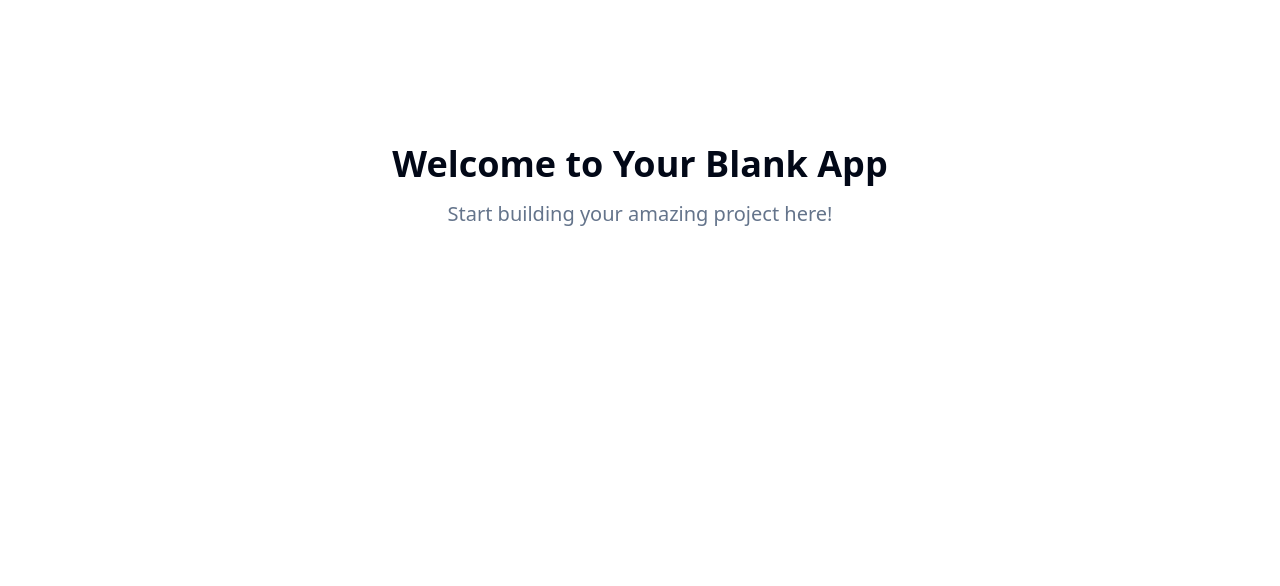
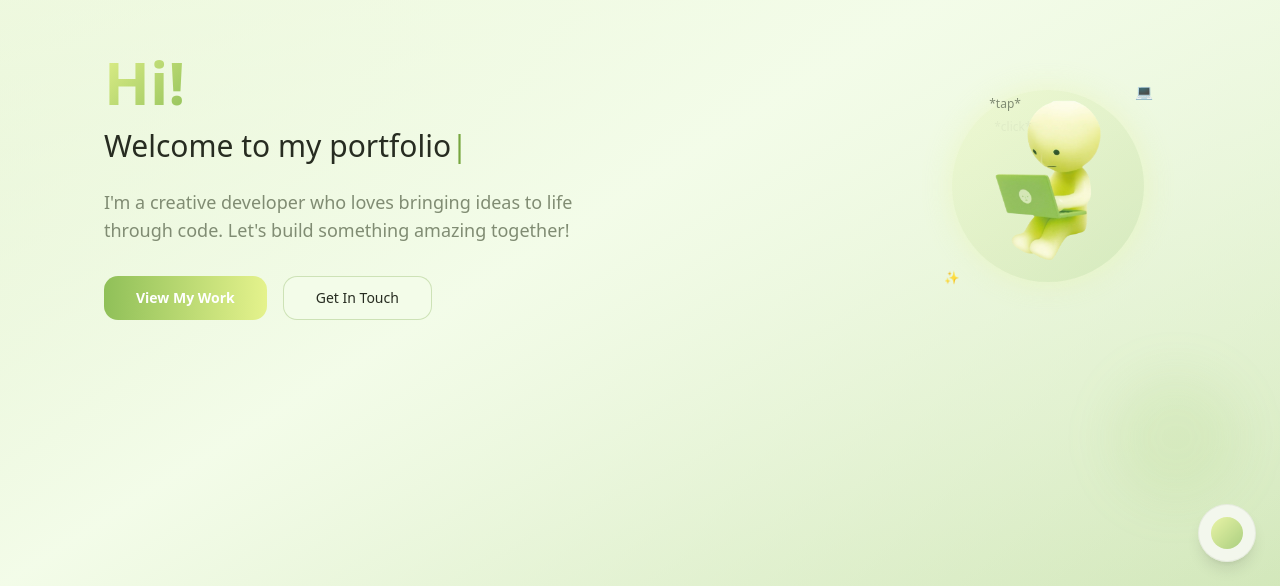
Before and after one commit to Zebenayyy/hello-type-buddy, a React (Vite) app: page / in a window 1280 px wide. Shown: the part 214-800 px from the top of the page. Built offline with nearby package versions, Linux system fonts and the light colour scheme.

Commit message:
Add character to welcome
Add a character to the welcome section of the portfolio. The character will be positioned in the corner and will appear to be typing.

```diff
--- /dev/null
+++ b/src/components/CharacterSection.tsx
@@ -0,0 +1,40 @@
+import React from 'react';
+import ClickEffect from './ClickEffect';
+
+interface CharacterSectionProps {
+  className?: string;
+}
+
+const CharacterSection: React.FC<CharacterSectionProps> = ({ className = "" }) => {
+  return (
+    <div className={`relative ${className}`}>
+      {/* Character container */}
+      <div className="relative">
+        <div className="character-glow rounded-full p-4 bg-gradient-to-br from-character-yellow/20 to-character-green/20 backdrop-blur-sm">
+          <img
+            src="/lovable-uploads/040a7602-c58c-4496-9ec0-b04c7c0b305e.png"
+            alt="Friendly character typing on laptop"
+            className="w-32 h-32 md:w-40 md:h-40 object-contain animate-bounce-gentle"
+          />
+        </div>
+
+        {/* Typing effects around the character */}
+        <ClickEffect
+          isActive={true}
+          className="w-full h-full top-0 left-0"
+        />
+
+        {/* Floating typing indicators */}
+        <div className="absolute -top-2 -right-2 text-sm text-primary animate-typing">
+          💻
+        </div>
+
+        <div className="absolute -bottom-1 -left-2 text-xs text-muted-foreground animate-typing" style={{animationDelay: '0.5s'}}>
+          ✨
+        </div>
+      </div>
+    </div>
+  );
+};
+
+export default CharacterSection;
--- /dev/null
+++ b/src/components/ClickEffect.tsx
@@ -0,0 +1,51 @@
+import React, { useState, useEffect } from 'react';
+
+interface ClickEffectProps {
+  isActive?: boolean;
+  className?: string;
+}
+
+const ClickEffect: React.FC<ClickEffectProps> = ({ isActive = true, className = "" }) => {
+  const [clicks, setClicks] = useState<string[]>([]);
+
+  useEffect(() => {
+    if (!isActive) return;
+
+    const addClick = () => {
+      const clickSounds = ['*click*', '*tap*', '*type*'];
+      const randomSound = clickSounds[Math.floor(Math.random() * clickSounds.length)];
+
+      setClicks(prev => [...prev, randomSound]);
+
+      // Remove the click after animation
+      setTimeout(() => {
+        setClicks(prev => prev.slice(1));
+      }, 2000);
+    };
+
+    // Add clicks at random intervals
+    const interval = setInterval(addClick, Math.random() * 1000 + 800);
+
+    return () => clearInterval(interval);
+  }, [isActive]);
+
+  return (
+    <div className={`absolute pointer-events-none ${className}`}>
+      {clicks.map((click, index) => (
+        <div
+          key={index}
+          className="absolute text-xs text-muted-foreground animate-fade-in"
+          style={{
+            left: Math.random() * 60 + 'px',
+            top: Math.random() * 40 + 'px',
+            animationDelay: `${index * 0.2}s`
+          }}
+        >
+          {click}
+        </div>
+      ))}
+    </div>
+  );
+};
+
+export default ClickEffect;
--- /dev/null
+++ b/src/components/TypingEffect.tsx
@@ -0,0 +1,48 @@
+import React, { useState, useEffect } from 'react';
+
+interface TypingEffectProps {
+  text: string;
+  speed?: number;
+  showCursor?: boolean;
+  className?: string;
+}
+
+const TypingEffect: React.FC<TypingEffectProps> = ({
+  text,
+  speed = 100,
+  showCursor = true,
+  className = ""
+}) => {
+  const [displayText, setDisplayText] = useState('');
+  const [currentIndex, setCurrentIndex] = useState(0);
+  const [showTypingCursor, setShowTypingCursor] = useState(true);
+
+  useEffect(() => {
+    if (currentIndex < text.length) {
+      const timer = setTimeout(() => {
+        setDisplayText(text.slice(0, currentIndex + 1));
+        setCurrentIndex(currentIndex + 1);
+      }, speed);
+
+      return () => clearTimeout(timer);
+    } else if (showCursor) {
+      // Blinking cursor effect after typing is complete
+      const cursorTimer = setInterval(() => {
+        setShowTypingCursor(prev => !prev);
+      }, 600);
+
+      return () => clearInterval(cursorTimer);
+    }
+  }, [currentIndex, text, speed, showCursor]);
+
+  return (
+    <span className={className}>
+      {displayText}
+      {showCursor && showTypingCursor && (
+        <span className="animate-pulse text-primary">|</span>
+      )}
+    </span>
+  );
+};
+
+export default TypingEffect;
--- a/src/index.css
+++ b/src/index.css
@@ -8,35 +8,46 @@ All colors MUST be HSL.
 
 @layer base {
   :root {
-    --background: 0 0% 100%;
-    --foreground: 222.2 84% 4.9%;
+    --background: 88 76% 95%;
+    --foreground: 88 15% 15%;
 
-    --card: 0 0% 100%;
-    --card-foreground: 222.2 84% 4.9%;
+    --card: 88 30% 98%;
+    --card-foreground: 88 15% 15%;
 
-    --popover: 0 0% 100%;
-    --popover-foreground: 222.2 84% 4.9%;
+    --popover: 88 30% 98%;
+    --popover-foreground: 88 15% 15%;
 
-    --primary: 222.2 47.4% 11.2%;
-    --primary-foreground: 210 40% 98%;
+    --primary: 88 45% 45%;
+    --primary-foreground: 88 30% 98%;
 
-    --secondary: 210 40% 96.1%;
-    --secondary-foreground: 222.2 47.4% 11.2%;
+    --secondary: 78 60% 85%;
+    --secondary-foreground: 88 15% 25%;
 
-    --muted: 210 40% 96.1%;
-    --muted-foreground: 215.4 16.3% 46.9%;
+    --muted: 88 20% 90%;
+    --muted-foreground: 88 10% 50%;
 
-    --accent: 210 40% 96.1%;
-    --accent-foreground: 222.2 47.4% 11.2%;
+    --accent: 68 55% 75%;
+    --accent-foreground: 88 15% 15%;
 
     --destructive: 0 84.2% 60.2%;
     --destructive-foreground: 210 40% 98%;
 
-    --border: 214.3 31.8% 91.4%;
-    --input: 214.3 31.8% 91.4%;
-    --ring: 222.2 84% 4.9%;
+    --border: 88 20% 85%;
+    --input: 88 20% 90%;
+    --ring: 88 45% 45%;
 
-    --radius: 0.5rem;
+    --radius: 1rem;
+
+    /* Portfolio specific colors */
+    --character-yellow: 68 80% 75%;
+    --character-green: 88 45% 55%;
+    --soft-glow: 88 50% 85%;
+    --gradient-primary: linear-gradient(135deg, hsl(var(--character-yellow)), hsl(var(--character-green)));
+    --gradient-soft: linear-gradient(180deg, hsl(var(--background)), hsl(var(--soft-glow)));
+
+    /* Animation values */
+    --bounce-duration: 2s;
+    --typing-duration: 1.5s;
 
     --sidebar-background: 0 0% 98%;
 
@@ -56,33 +67,40 @@ All colors MUST be HSL.
   }
 
   .dark {
-    --background: 222.2 84% 4.9%;
-    --foreground: 210 40% 98%;
+    --background: 88 15% 8%;
+    --foreground: 88 20% 95%;
 
-    --card: 222.2 84% 4.9%;
-    --card-foreground: 210 40% 98%;
+    --card: 88 15% 12%;
+    --card-foreground: 88 20% 95%;
 
-    --popover: 222.2 84% 4.9%;
-    --popover-foreground: 210 40% 98%;
+    --popover: 88 15% 12%;
+    --popover-foreground: 88 20% 95%;
 
-    --primary: 210 40% 98%;
-    --primary-foreground: 222.2 47.4% 11.2%;
+    --primary: 88 50% 65%;
+    --primary-foreground: 88 15% 8%;
 
-    --secondary: 217.2 32.6% 17.5%;
-    --secondary-foreground: 210 40% 98%;
+    --secondary: 88 10% 20%;
+    --secondary-foreground: 88 20% 90%;
 
-    --muted: 217.2 32.6% 17.5%;
-    --muted-foreground: 215 20.2% 65.1%;
+    --muted: 88 10% 18%;
+    --muted-foreground: 88 8% 65%;
 
-    --accent: 217.2 32.6% 17.5%;
-    --accent-foreground: 210 40% 98%;
+    --accent: 68 40% 50%;
+    --accent-foreground: 88 20% 95%;
 
     --destructive: 0 62.8% 30.6%;
     --destructive-foreground: 210 40% 98%;
 
-    --border: 217.2 32.6% 17.5%;
-    --input: 217.2 32.6% 17.5%;
-    --ring: 212.7 26.8% 83.9%;
+    --border: 88 10% 25%;
+    --input: 88 10% 18%;
+    --ring: 88 50% 65%;
+
+    /* Dark mode portfolio colors */
+    --character-yellow: 68 70% 65%;
+    --character-green: 88 40% 45%;
+    --soft-glow: 88 20% 25%;
+    --gradient-primary: linear-gradient(135deg, hsl(var(--character-yellow)), hsl(var(--character-green)));
+    --gradient-soft: linear-gradient(180deg, hsl(var(--background)), hsl(var(--soft-glow)));
     --sidebar-background: 240 5.9% 10%;
     --sidebar-foreground: 240 4.8% 95.9%;
     --sidebar-primary: 224.3 76.3% 48%;
@@ -101,5 +119,38 @@ All colors MUST be HSL.
 
   body {
     @apply bg-background text-foreground;
+    background: var(--gradient-soft);
+    min-height: 100vh;
   }
 }
+
+@layer utilities {
+  .typing-animation {
+    animation: typing var(--typing-duration) ease-in-out infinite;
+  }
+
+  .bounce-gentle {
+    animation: bounce-gentle var(--bounce-duration) ease-in-out infinite;
+  }
+
+  .character-glow {
+    box-shadow: 0 0 30px hsl(var(--character-yellow) / 0.3);
+  }
+
+  .text-gradient {
+    background: var(--gradient-primary);
+    -webkit-background-clip: text;
+    -webkit-text-fill-color: transparent;
+    background-clip: text;
+  }
+}
+
+@keyframes typing {
+  0%, 100% { opacity: 0.7; transform: scale(1); }
+  50% { opacity: 1; transform: scale(1.05); }
+}
+
+@keyframes bounce-gentle {
+  0%, 100% { transform: translateY(0px); }
+  50% { transform: translateY(-10px); }
+}
--- a/src/pages/Index.tsx
+++ b/src/pages/Index.tsx
@@ -1,11 +1,81 @@
-// Update this page (the content is just a fallback if you fail to update the page)
+import React, { useState, useEffect } from 'react';
+import TypingEffect from '@/components/TypingEffect';
+import CharacterSection from '@/components/CharacterSection';
+import { Button } from '@/components/ui/button';
 
 const Index = () => {
+  const [showCharacter, setShowCharacter] = useState(false);
+  const [showContent, setShowContent] = useState(false);
+
+  useEffect(() => {
+    // Stagger the animations
+    const timer1 = setTimeout(() => setShowContent(true), 300);
+    const timer2 = setTimeout(() => setShowCharacter(true), 800);
+
+    return () => {
+      clearTimeout(timer1);
+      clearTimeout(timer2);
+    };
+  }, []);
+
   return (
-    <div className="min-h-screen flex items-center justify-center bg-background">
-      <div className="text-center">
-        <h1 className="text-4xl font-bold mb-4">Welcome to Your Blank App</h1>
-        <p className="text-xl text-muted-foreground">Start building your amazing project here!</p>
+    <div className="min-h-screen relative overflow-hidden">
+      {/* Background decoration */}
+      <div className="absolute inset-0 bg-gradient-to-br from-character-yellow/5 via-background to-character-green/10" />
+
+      {/* Floating decorative elements */}
+      <div className="absolute top-20 left-10 w-20 h-20 bg-character-yellow/10 rounded-full blur-xl animate-bounce-gentle" />
+      <div className="absolute bottom-20 right-10 w-32 h-32 bg-character-green/10 rounded-full blur-xl animate-bounce-gentle" style={{animationDelay: '1s'}} />
+
+      <div className="relative z-10 min-h-screen flex items-center justify-center px-4">
+        <div className="max-w-6xl mx-auto">
+          {/* Main content grid */}
+          <div className="grid lg:grid-cols-2 gap-12 items-center">
+
+            {/* Welcome content */}
+            <div className={`text-center lg:text-left ${showContent ? 'animate-fade-in' : 'opacity-0'}`}>
+              <div className="mb-6">
+                <h1 className="text-5xl md:text-6xl font-bold mb-4">
+                  <span className="text-gradient">Hi!</span>
+                </h1>
+                <div className="text-2xl md:text-3xl text-foreground font-medium">
+                  <TypingEffect
+                    text="Welcome to my portfolio"
+                    speed={80}
+                    className="block"
+                  />
+                </div>
+              </div>
+
+              <p className="text-lg text-muted-foreground mb-8 max-w-lg">
+                I'm a creative developer who loves bringing ideas to life through code.
+                Let's build something amazing together!
+              </p>
+
+              <div className="flex flex-col sm:flex-row gap-4 justify-center lg:justify-start">
+                <Button size="lg" className="bg-gradient-to-r from-character-green to-character-yellow text-white font-semibold hover:shadow-lg transition-all duration-300">
+                  View My Work
+                </Button>
+                <Button variant="outline" size="lg" className="border-primary/30 hover:bg-primary/5">
+                  Get In Touch
+                </Button>
+              </div>
+            </div>
+
+            {/* Character section */}
+            <div className={`flex justify-center lg:justify-end ${showCharacter ? 'animate-slide-up' : 'opacity-0 translate-y-10'}`}>
+              <CharacterSection className="lg:mr-8" />
+            </div>
+
+          </div>
+        </div>
+      </div>
+
+      {/* Corner character indicator */}
+      <div className="fixed bottom-6 right-6 z-20">
+        <div className="bg-card/80 backdrop-blur-sm rounded-full p-3 shadow-lg border border-border/50">
+          <div className="w-8 h-8 bg-gradient-to-br from-character-yellow to-character-green rounded-full animate-pulse" />
+        </div>
       </div>
     </div>
   );
--- a/tailwind.config.ts
+++ b/tailwind.config.ts
@@ -52,6 +52,9 @@ export default {
 					DEFAULT: 'hsl(var(--card))',
 					foreground: 'hsl(var(--card-foreground))'
 				},
+				'character-yellow': 'hsl(var(--character-yellow))',
+				'character-green': 'hsl(var(--character-green))',
+				'soft-glow': 'hsl(var(--soft-glow))',
 				sidebar: {
 					DEFAULT: 'hsl(var(--sidebar-background))',
 					foreground: 'hsl(var(--sidebar-foreground))',
@@ -88,7 +91,37 @@ export default {
 			},
 			animation: {
 				'accordion-down': 'accordion-down 0.2s ease-out',
-				'accordion-up': 'accordion-up 0.2s ease-out'
+				'accordion-up': 'accordion-up 0.2s ease-out',
+				'typing': 'typing 1.5s ease-in-out infinite',
+				'bounce-gentle': 'bounce-gentle 2s ease-in-out infinite',
+				'fade-in': 'fade-in 0.8s ease-out forwards',
+				'slide-up': 'slide-up 0.6s ease-out forwards'
+			},
+			keyframes: {
+				'accordion-down': {
+					from: { height: '0' },
+					to: { height: 'var(--radix-accordion-content-height)' }
+				},
+				'accordion-up': {
+					from: { height: 'var(--radix-accordion-content-height)' },
+					to: { height: '0' }
+				},
+				'typing': {
+					'0%, 100%': { opacity: '0.7', transform: 'scale(1)' },
+					'50%': { opacity: '1', transform: 'scale(1.05)' }
+				},
+				'bounce-gentle': {
+					'0%, 100%': { transform: 'translateY(0px)' },
+					'50%': { transform: 'translateY(-10px)' }
+				},
+				'fade-in': {
+					'0%': { opacity: '0', transform: 'translateY(20px)' },
+					'100%': { opacity: '1', transform: 'translateY(0)' }
+				},
+				'slide-up': {
+					'0%': { opacity: '0', transform: 'translateY(40px)' },
+					'100%': { opacity: '1', transform: 'translateY(0)' }
+				}
 			}
 		}
 	},
```
Also changed, not shown: public/lovable-uploads/040a7602-c58c-4496-9ec0-b04c7c0b305e.png (added).
